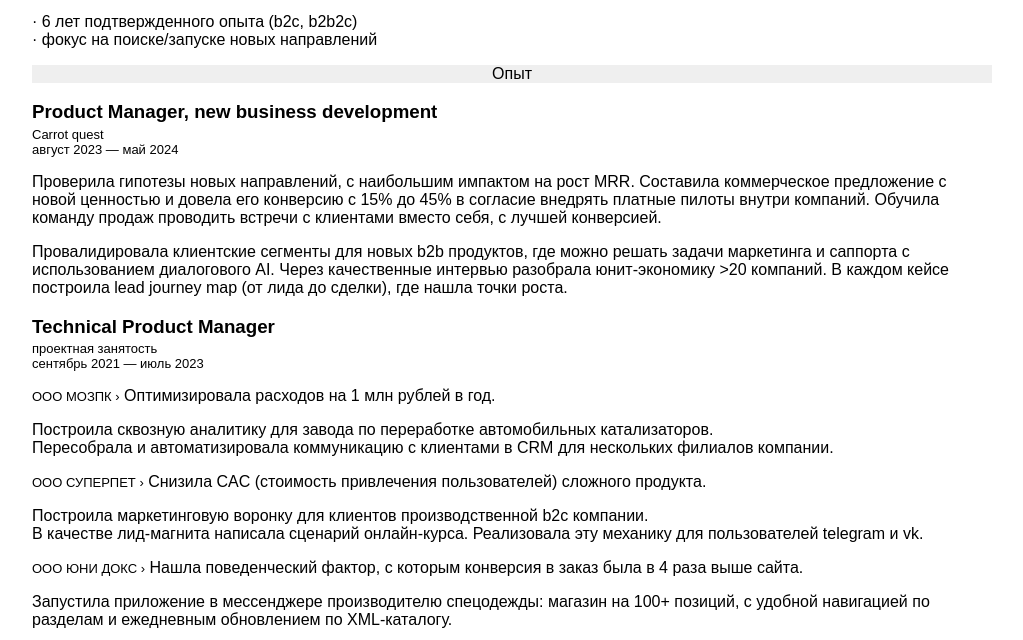
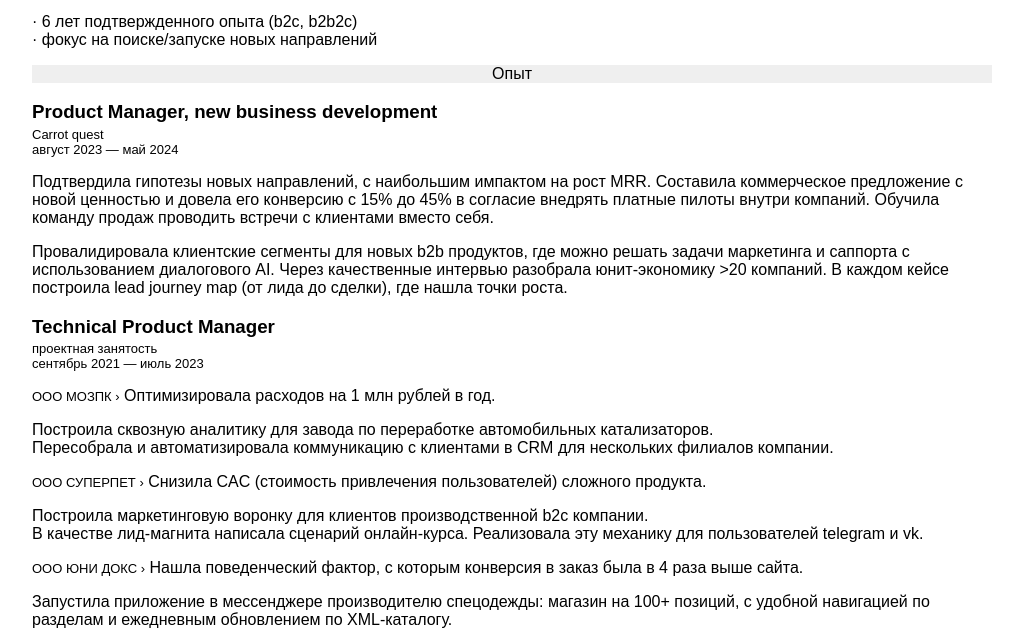
Before and after one commit to karinayakubova/karina, a plain HTML site: page index.html in a window 1280 px wide. Shown: the part 160-800 px from the top of the page, without its empty margins (136-1159 px from the left). Drawn offline with Linux system fonts and the light colour scheme.

Commit message:
Update index.html

```diff
--- a/index.html
+++ b/index.html
@@ -26,8 +26,8 @@
                 <h3>Product Manager, new business development</h3>
                 <p class="employment">Carrot quest<br>август 2023 — май 2024</p>
                 <p>
-                    Проверила гипотезы новых направлений, с наибольшим импактом на рост MRR. Составила коммерческое предложение с новой ценностью и довела его конверсию
-                    с 15% до 45% в согласие внедрять платные пилоты внутри компаний. Обучила команду продаж проводить встречи с клиентами вместо себя, с лучшей конверсией.
+                    Подтвердила гипотезы новых направлений, с наибольшим импактом на рост MRR. Составила коммерческое предложение с новой ценностью и довела его конверсию
+                    с 15% до 45% в согласие внедрять платные пилоты внутри компаний. Обучила команду продаж проводить встречи с клиентами вместо себя.
                 </p>
                 <p>
                     Провалидировала клиентские сегменты для новых b2b продуктов, где можно решать задачи маркетинга и саппорта с использованием диалогового AI.
```
